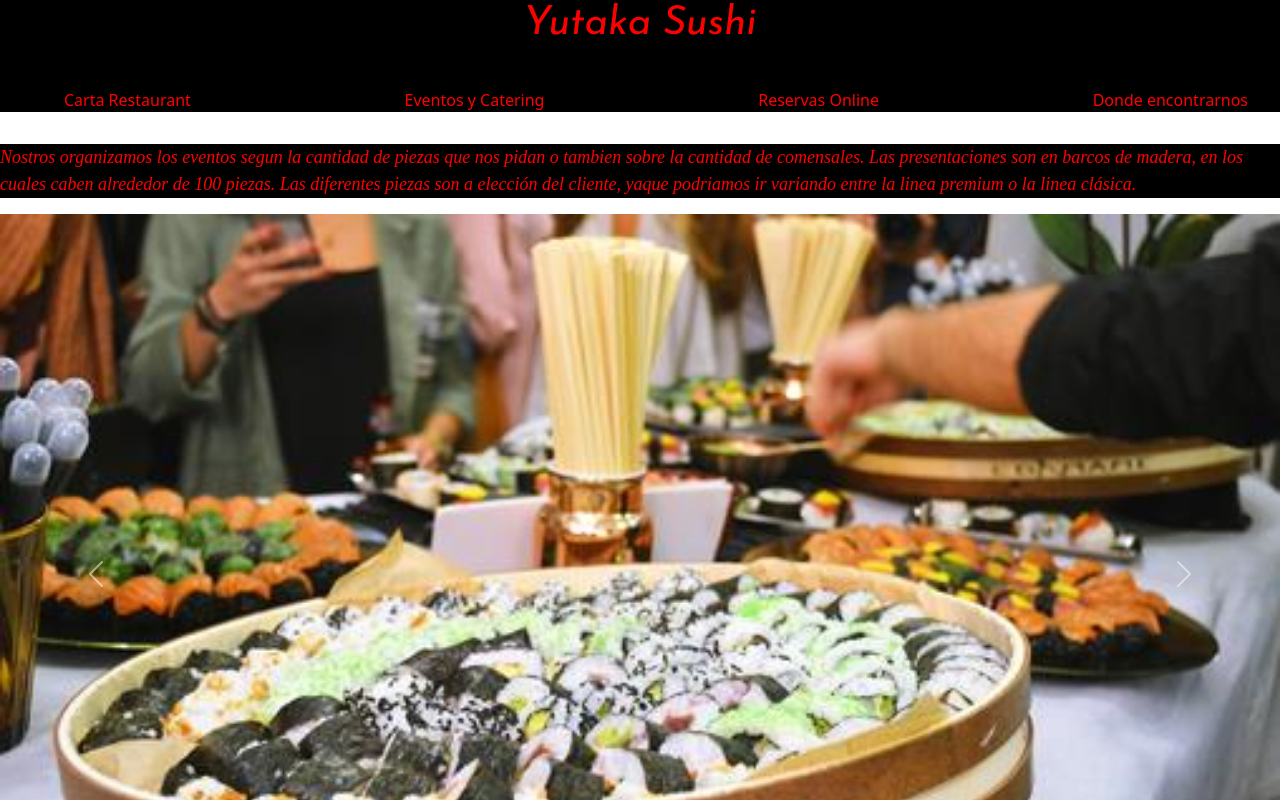
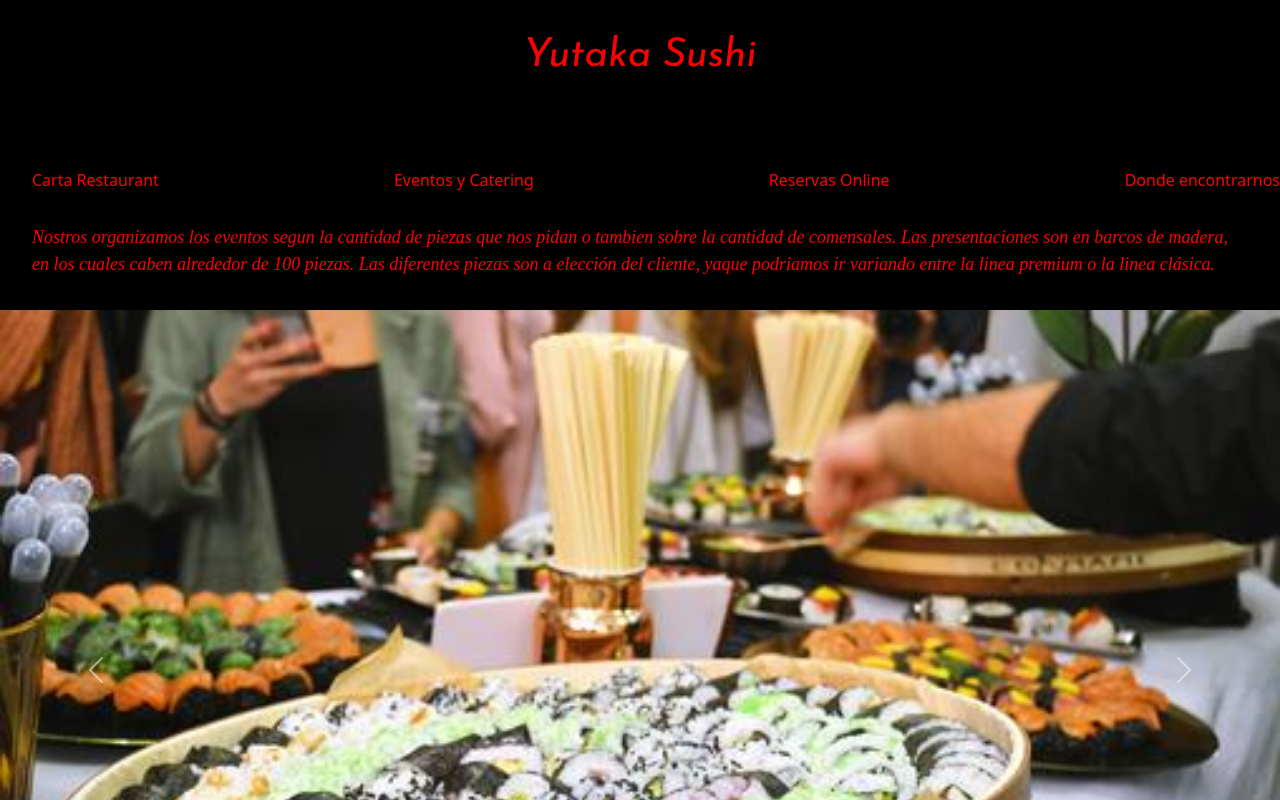
Before and after one commit to juangalinanes/yutakasushi-galinanes, a plain HTML site: page pages/eventosycatering.html in a window 1280 px wide. Shown: the top 800 px of the page. Drawn offline with nearby package versions, Linux system fonts and the light colour scheme.

Commit message:
Segunda Pre-entrega

```diff
--- a/estilos.css
+++ b/estilos.css
@@ -1,13 +1,15 @@
+*{
+    margin: 0;
+    padding: 0;
+    box-sizing: border-box;
+}
+
 header{
     background-color: black;
-    padding: 0;
-    margin: 0;
 }
 
 footer{
     background-color: black;
-    padding: 0;
-    margin: 0;
     max-height: 100%;
 }
 
@@ -17,6 +19,15 @@ footer{
     color: red;
     background-color: black;
     font-size: 18px;
+}
+
+.texto h2{
+    padding-top: 5rem;
+}
+
+.texto p{
+    margin-bottom: unset;
+    padding: 2rem;
 }
 
 .menu li{
@@ -32,6 +43,8 @@ footer{
     display: flex;
     justify-content: center;
     text-decoration: none;
+    padding-bottom: 5rem;
+    padding-top: 2rem;
 }
 
 .logo h1{
@@ -48,7 +61,7 @@ footer{
 nav .menu{
     display: flex;
     justify-content: space-between;
-    margin: 2rem;
+    margin: 0;
 }
 
 .menu-vertical{
@@ -102,6 +115,7 @@ i{
 .img-reserva{
     max-width: 100%;
     width: 900px;
+    padding-top: 2rem;
 }
 
 .img-maps{
--- a/pages/eventosycatering.html
+++ b/pages/eventosycatering.html
@@ -43,8 +43,8 @@
         </nav>
         <!--Cierre del menu de navegacion-->
     </header>
-    <section>
-        <p class="texto">
+    <section class="texto">
+        <p >
             Nostros organizamos los eventos segun la cantidad de piezas que nos pidan o tambien sobre la cantidad de
             comensales. Las presentaciones son en barcos de madera, en los cuales caben alrededor de 100 piezas. Las
             diferentes piezas son a elección del cliente, yaque podriamos ir variando entre la linea premium o la linea
```
